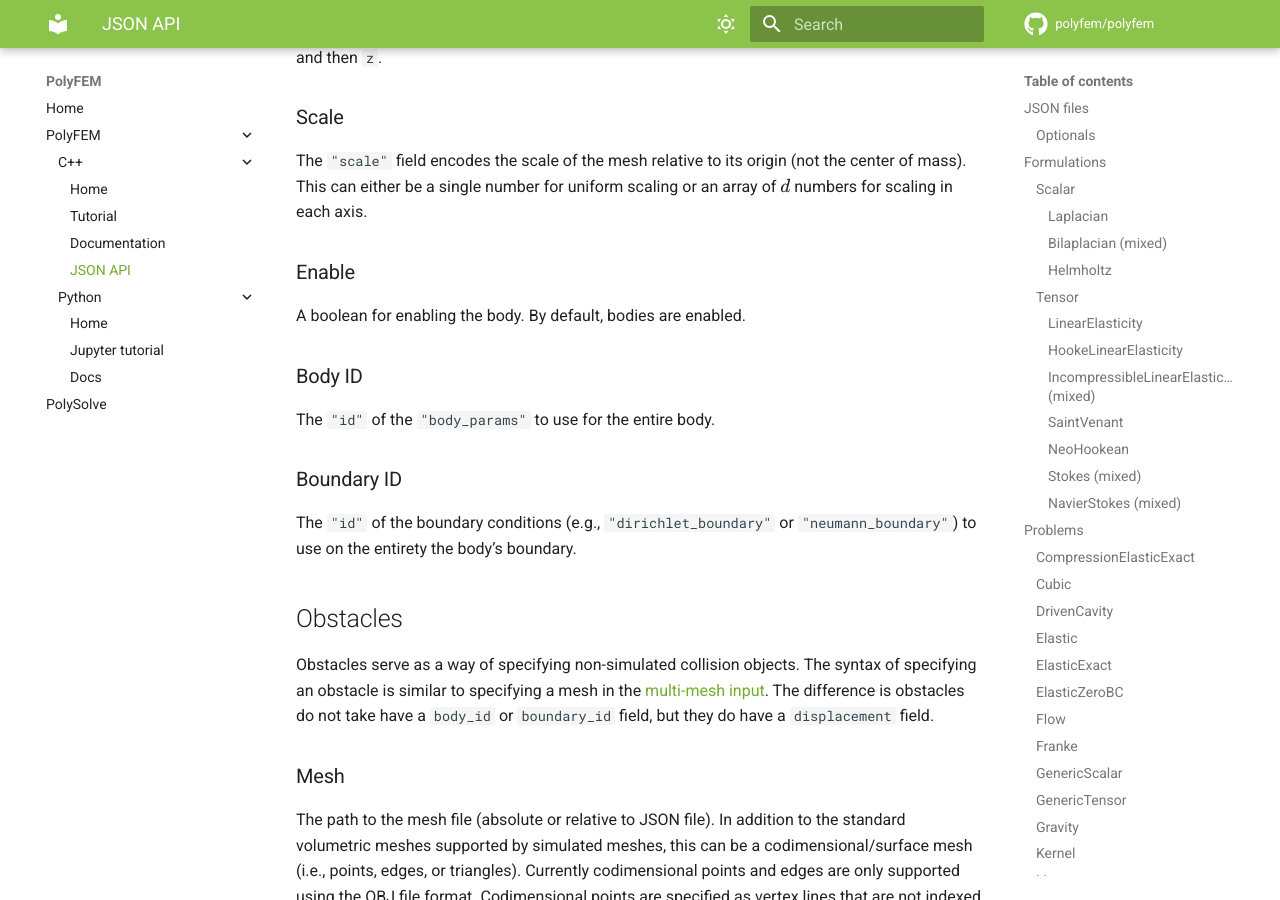
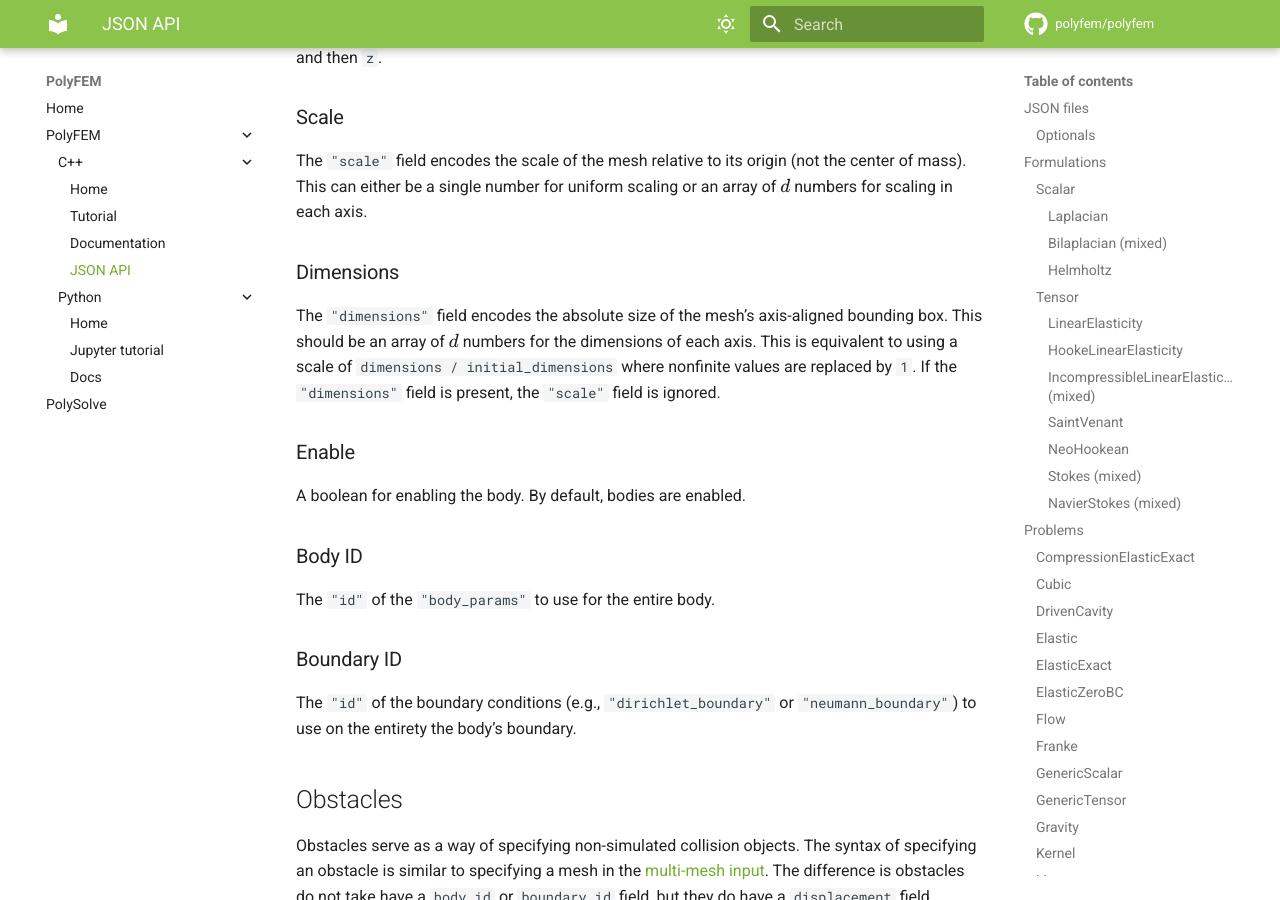
Before and after one commit to polyfem/polyfem.github.io, an MkDocs documentation site: the page built from docs/documentation.md, in a window 1280 px wide and 900 px high, scrolled down 14537 px. Built offline with MkDocs 1.6.1 and Material for MkDocs 9.7.7, drawn with Linux system fonts in a browser that asks for light colours; formulas are drawn with MathJax 3; comment, search, counter and statistics services are not loaded.

Commit message:
Added dimensions docs

```diff
--- a/docs/documentation.md
+++ b/docs/documentation.md
@@ -565,6 +565,9 @@ The default `"rotation_mode"` is `"xyz"` which indicates a Euler angle rotation
 ### Scale
 The `"scale"` field encodes the scale of the mesh relative to its origin (not the center of mass). This can either be a single number for uniform scaling or an array of $d$ numbers for scaling in each axis.
 
+### Dimensions
+The `"dimensions"` field encodes the absolute size of the mesh's axis-aligned bounding box. This should be an array of $d$ numbers for the dimensions of each axis. This is equivalent to using a scale of `dimensions / initial_dimensions` where nonfinite values are replaced by `1`. If the `"dimensions"` field is present, the `"scale"` field is ignored.
+
 ### Enable
 A boolean for enabling the body. By default, bodies are enabled.
 
```
